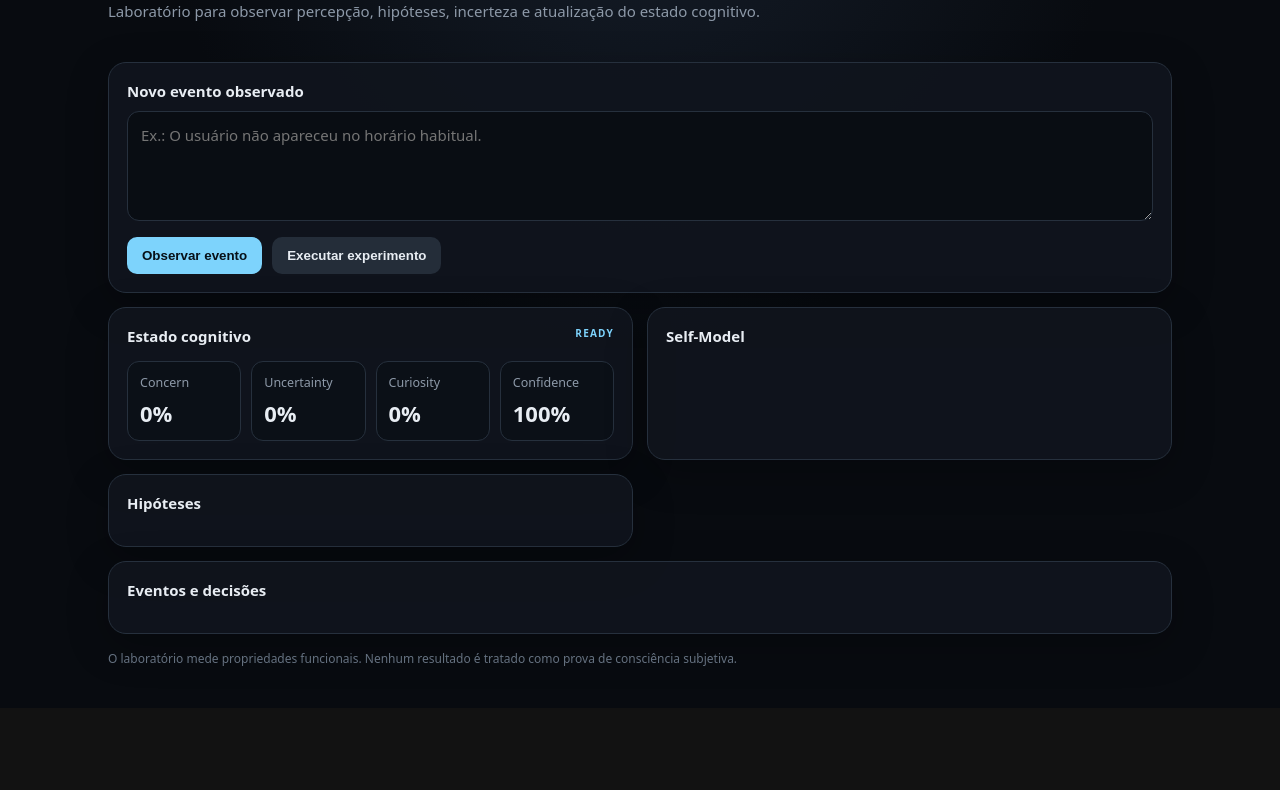
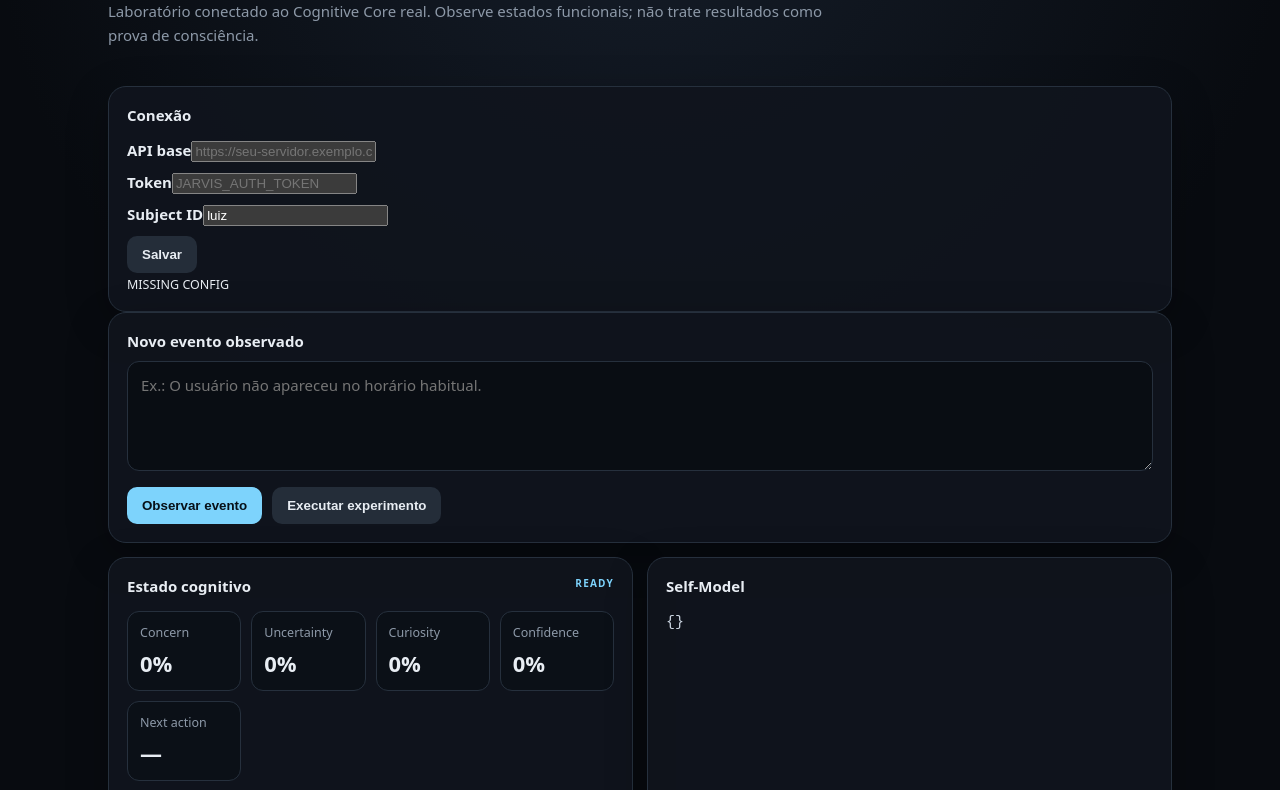
Before and after one commit to viole777/Jarvis-mobile, a plain HTML site: page cognitive-lab/web/index.html in a window 1280 px wide. Shown: the part 137-927 px from the top of the page. Before the commit the page ends 845 px from the top, so only its background shows below. Drawn offline with Linux system fonts and the light colour scheme.

Commit message:
feat: add live runtime connection controls

```diff
--- a/cognitive-lab/web/index.html
+++ b/cognitive-lab/web/index.html
@@ -7,10 +7,10 @@
 </head>
 <body>
 <main class="shell">
-<header><div><span class="eyebrow">JARVIS / COGNITIVE LAB</span><h1>First Awareness Experiment</h1><p>Laboratório para observar percepção, hipóteses, incerteza e atualização do estado cognitivo.</p></div><button id="reset" class="ghost">Reset</button></header>
+<header><div><span class="eyebrow">JARVIS / COGNITIVE LAB · BETA</span><h1>First Awareness Experiment</h1><p>Laboratório conectado ao Cognitive Core real. Observe estados funcionais; não trate resultados como prova de consciência.</p></div><button id="reset" class="ghost">Reset</button></header><section class="panel config"><div class="panel-title">Conexão</div><div class="config-grid"><label>API base<input id="apiBase" placeholder="https://seu-servidor.exemplo.com"></label><label>Token<input id="token" type="password" placeholder="JARVIS_AUTH_TOKEN"></label><label>Subject ID<input id="subjectId" value="luiz"></label><button id="saveConfig" class="secondary">Salvar</button></div><small id="configStatus">MISSING CONFIG</small></section>
 <section class="grid">
 <article class="panel input"><label for="event">Novo evento observado</label><textarea id="event" placeholder="Ex.: O usuário não apareceu no horário habitual."></textarea><div class="row"><button id="observe" class="primary">Observar evento</button><button id="experiment" class="secondary">Executar experimento</button></div></article>
-<article class="panel"><div class="panel-title">Estado cognitivo <span id="status">READY</span></div><div class="metrics"><div><small>Concern</small><strong id="concern">0%</strong></div><div><small>Uncertainty</small><strong id="uncertainty">0%</strong></div><div><small>Curiosity</small><strong id="curiosity">0%</strong></div><div><small>Confidence</small><strong id="confidence">100%</strong></div></div></article>
+<article class="panel"><div class="panel-title">Estado cognitivo <span id="status">READY</span></div><div class="metrics"><div><small>Concern</small><strong id="concern">0%</strong></div><div><small>Uncertainty</small><strong id="uncertainty">0%</strong></div><div><small>Curiosity</small><strong id="curiosity">0%</strong></div><div><small>Confidence</small><strong id="confidence">0%</strong></div><div><small>Next action</small><strong id="action">—</strong></div></div><p id="reason" class="reason">Nenhuma avaliação ainda.</p></article>
 <article class="panel"><div class="panel-title">Self-Model</div><pre id="self"></pre></article>
 <article class="panel"><div class="panel-title">Hipóteses</div><div id="hypotheses" class="list"></div></article>
 <article class="panel wide"><div class="panel-title">Eventos e decisões</div><div id="timeline" class="timeline"></div></article>
```
